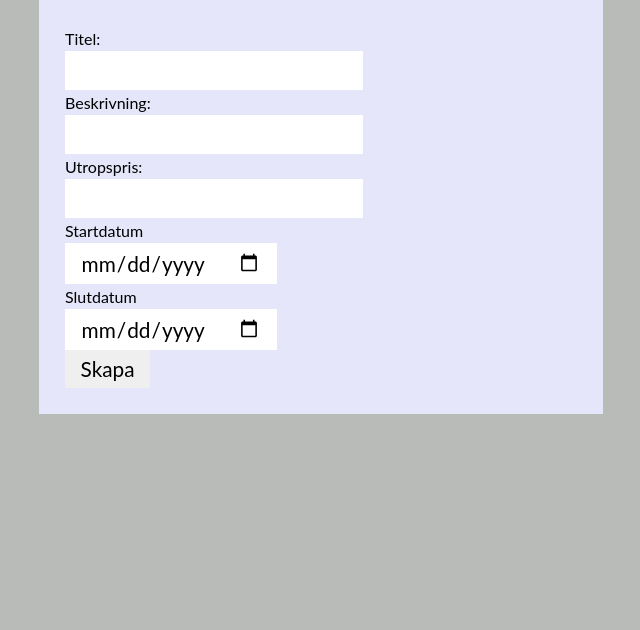
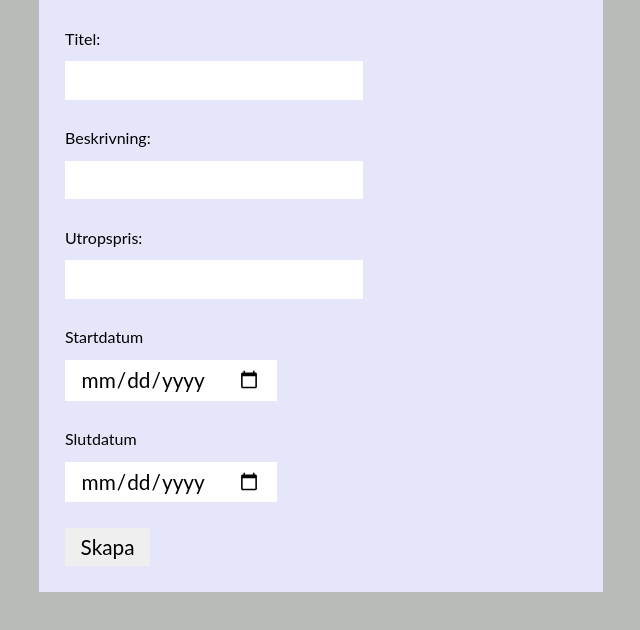
Before and after one commit to tomkaar/Auktion-300, a plain HTML site: page admin.html in a window 1280 px wide. Shown: the whole page, without its empty margins (319-959 px from the left). Drawn offline with Linux system fonts and the light colour scheme; no server answers.

Commit message:
form changes

```diff
--- a/assets/js/moduler/api.js
+++ b/assets/js/moduler/api.js
@@ -23,6 +23,7 @@ var api = ( function(){
     fetch(url,{
       method: 'DELETE'
     }).then( function(data) {
+
       console.log('Deleted!');
     });
   }
@@ -36,9 +37,6 @@ var api = ( function(){
 })();
 
 
-//
-// How to use it
-//
 
 // to get stuff use
 // api.fetchData(url);
--- a/assets/style.scss
+++ b/assets/style.scss
@@ -17,6 +17,12 @@ body {
 	margin: 0 auto;
 	padding: 2%;
 	line-height: 1.6;
+}
+
+.form input {
+  display:flex;
+  justify-content: center;
+  margin-top: 10px;
 }
 
 .heading {
```
Also changed, not shown: assets/style.css.
